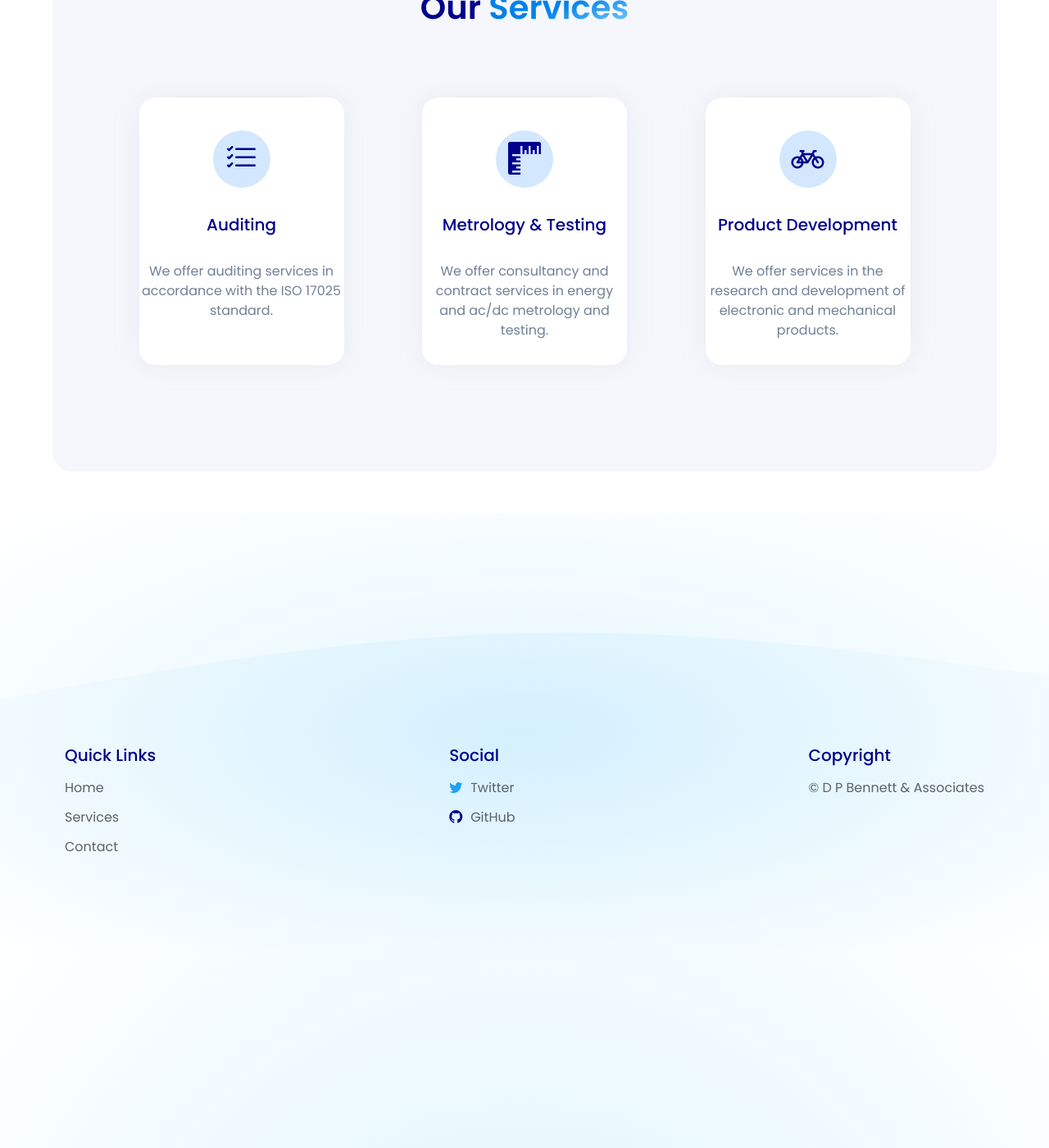
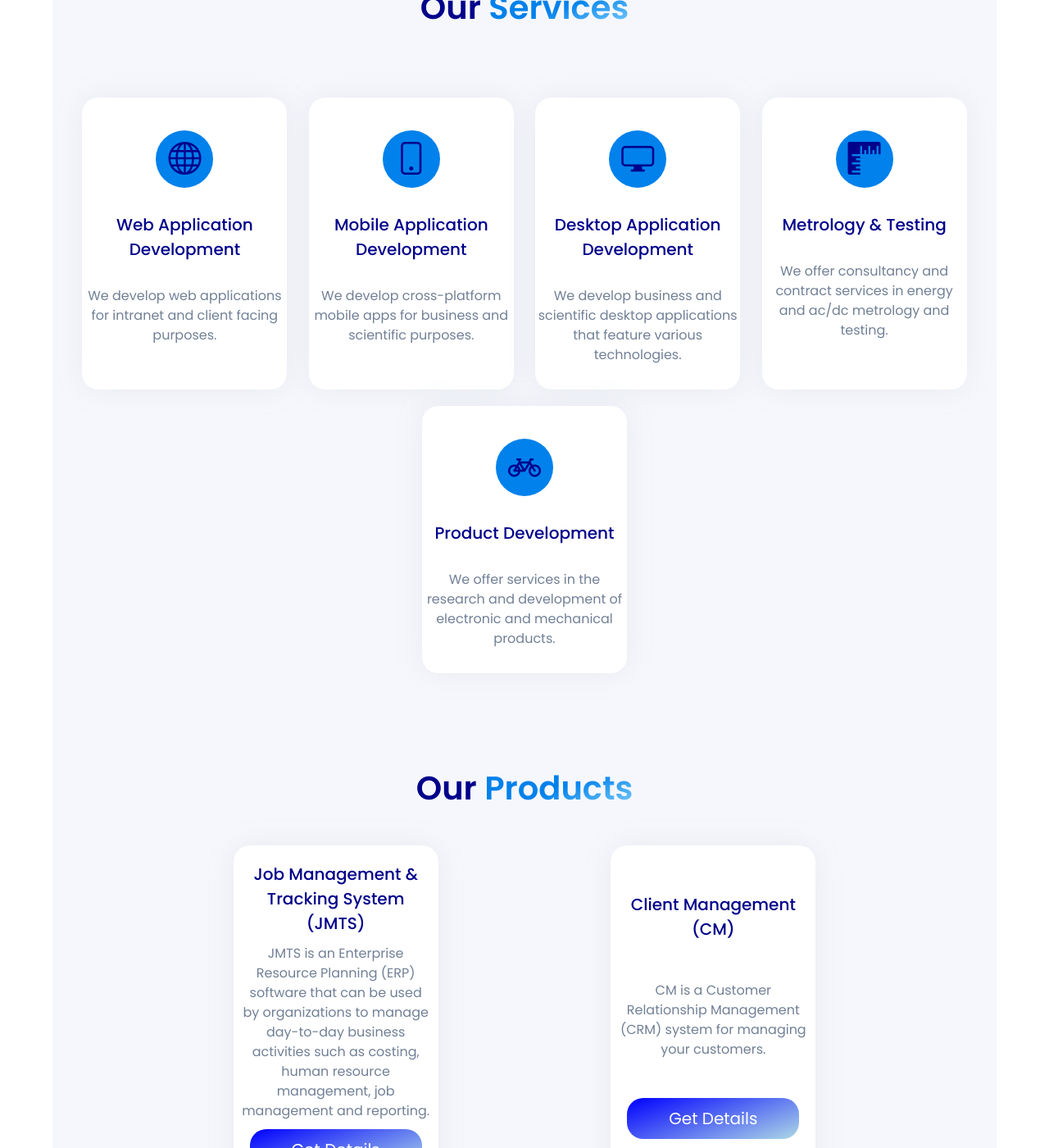
Before and after one commit to DPBandA/dpba, a Jekyll site: the page built from index.html, in a window 1280 px wide and 1400 px high, scrolled down 555 px. Shown: the whole window at 82% size. Built offline with Jekyll 4.4.1, drawn with Linux system fonts in a browser that asks for light colours.

Commit message:
General updates.

```diff
--- a/_includes/header.html
+++ b/_includes/header.html
@@ -20,6 +20,9 @@
                 <a href="/">
                     <li>Home</li>
                 </a>
+                <a href="/#products">
+                    <li>Products</li>
+                </a>
                 <a href="/#services">
                     <li>Services</li>
                 </a>
@@ -36,6 +39,9 @@
                 <a href="/">
                     <li>Home</li>
                 </a>
+                <a href="/#products">
+                    <li onclick="show()">Products</li>
+                </a>
                 <a href="/#services">
                     <li onclick="show()">Services</li>
                 </a>
--- a/index.html
+++ b/index.html
@@ -21,26 +21,59 @@ layout: default_layout
             <p class="tag-line">Our <span id="services">Services</span></p>
             <div class="services">
                 <div>
-                    <p class="icon icon1"><i class="bi bi-list-check"></i></p>
-                    <p class="title">Auditing</p>
+                    <p class="icon"><i class="bi bi-globe"></i></p>
+                    <p class="title">Web Application Development</p>
                     <p class="description">
-                        We offer auditing services in accordance with the
-                        ISO 17025 standard.
+                        We develop web applications for intranet and client facing purposes.
                     </p>
                 </div>
                 <div>
-                    <p class="icon icon1"><i class="bi bi-rulers"></i></p>
+                    <p class="icon"><i class="bi bi-phone"></i></p>
+                    <p class="title">Mobile Application Development</p>
+                    <p class="description">
+                        We develop cross-platform mobile apps for business and scientific purposes.
+                    </p>
+                </div>
+                <div>
+                    <p class="icon"><i class="bi bi-display"></i></p>
+                    <p class="title">Desktop Application Development</p>
+                    <p class="description">
+                        We develop business and scientific desktop applications that feature various technologies.
+                    </p>
+                </div>
+                <div>
+                    <p class="icon"><i class="bi bi-rulers"></i></p>
                     <p class="title">Metrology & Testing</p>
                     <p class="description">
                         We offer consultancy and contract services in energy and ac/dc metrology and testing.
                     </p>
                 </div>
                 <div>
-                    <p class="icon icon1"><i class="bi bi-bicycle"></i></p>
+                    <p class="icon"><i class="bi bi-bicycle"></i></p>
                     <p class="title">Product Development</p>
                     <p class="description">
                         We offer services in the research and development of electronic and mechanical products.
                     </p>
+                </div>
+            </div>
+            <p class="tag-line"  id="products">Our <span id="products">Products</span></p>
+            <div class="products">
+                <div>
+                    <p class="title">Job Management & Tracking System (JMTS)</p>
+                    <p class="description">
+                        JMTS is an Enterprise Resource Planning (ERP) software that
+                        can be used by organizations to manage day-to-day business
+                        activities such as costing, human resource management, job management
+                        and reporting.
+                    </p>
+                    <a href="/contact" class="btn">Get Details</a>
+                </div>
+                <div>
+                    <p class="title">Client Management (CM)</p>
+                    <p class="description">
+                        CM is a Customer Relationship Management (CRM) system for managing your customers.
+                    </p>
+                    <a href="/contact" class="btn">Get Details</a>
                 </div>
             </div>
 
```
Also changed, not shown: 2 other files.
